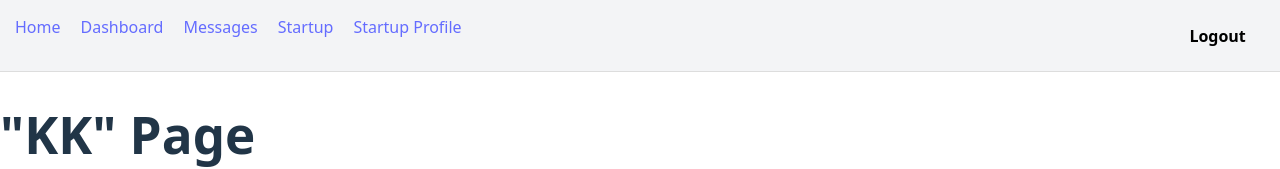
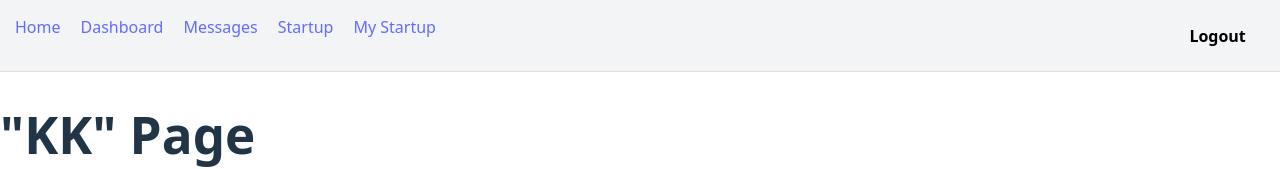
Before and after one commit to ITA-Dnipro/UA-4421, a React (Vite) app in the folder frontend/: page / in a window 1280 px wide. Shown: the top 169 px of the page. Built offline with nearby package versions, Linux system fonts and the light colour scheme; sample sign-in values are in the browser's storage.

Commit message:
Update Navbar.tsx

```diff
--- a/frontend/src/components/Navbar.tsx
+++ b/frontend/src/components/Navbar.tsx
@@ -22,7 +22,7 @@ export default function Navbar() {
       {isAuthenticated && <Link to="/dashboard">Dashboard</Link>}
       {isAuthenticated && <Link to="/messages">Messages</Link>}
       {isAuthenticated && <Link to="/startups/1">Startup</Link>}
-      {isAuthenticated && <Link to="/startup/profile">Startup Profile</Link>}
+      {isAuthenticated && <Link to="/startup/profile">My Startup</Link>}
 
       {!isAuthenticated && <Link to="/login">Login</Link>}
       {!isAuthenticated && <Link to="/register">Register</Link>}
```
